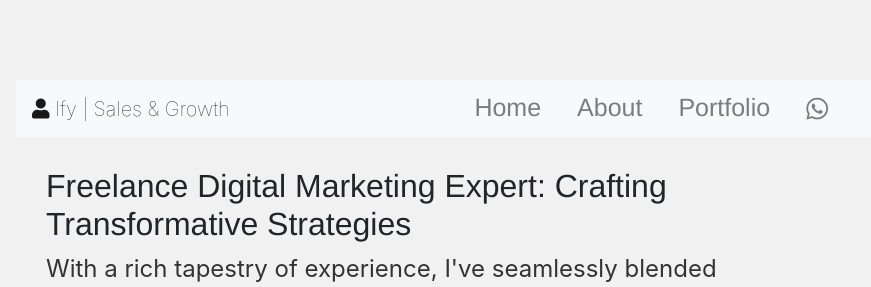
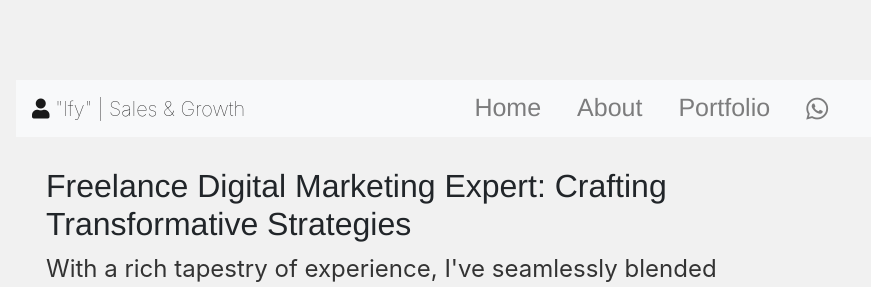
Before and after one commit to IfeanyiIbekwe/ifeanyiibekwe.github.io, a Jekyll site: the page built from about/index.html, in a window 1280 px wide. Shown: the top 287 px of the page, without its empty margins (196-1067 px from the left). Built offline with Jekyll 4.4.1, drawn with Linux system fonts in a browser that asks for light colours.

Commit message:
Update default.html

```diff
--- a/_layouts/default.html
+++ b/_layouts/default.html
@@ -39,7 +39,7 @@
 <body>
 <!-- Navbar -->
 <nav class="navbar navbar-expand-lg navbar-light bg-light">
-    <a class="navbar-brand d-none d-lg-inline" href="/"> <i class="fas fa-user"></i> Ify | Sales & Growth</a>
+    <a class="navbar-brand d-none d-lg-inline" href="/"> <i class="fas fa-user"></i> "Ify" | Sales & Growth</a>
     <a class="navbar-brand d-lg-none" href="/"> <i class="fas fa-user"></i> Ify</a>
 
     <button class="navbar-toggler" type="button" data-toggle="collapse" data-target="#navbarNav" aria-controls="navbarNav" aria-expanded="false" aria-label="Toggle navigation">
```
